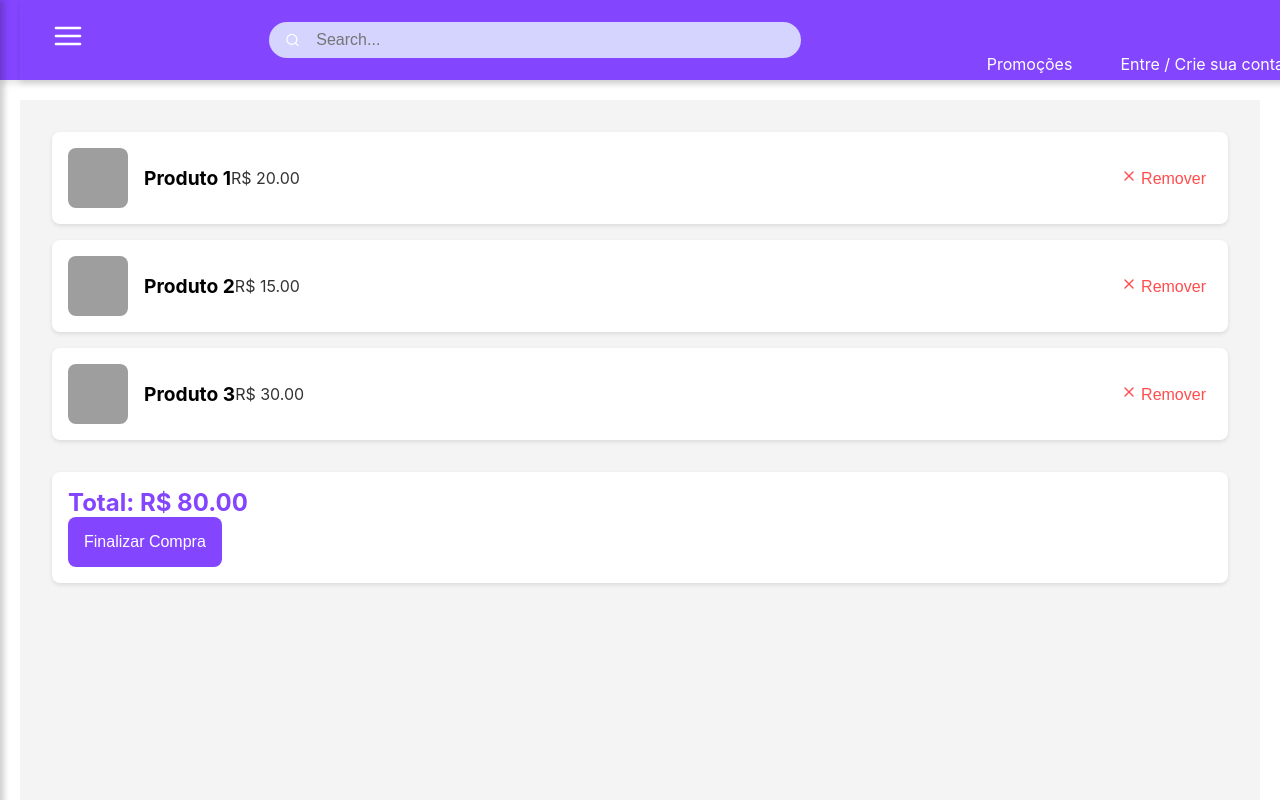
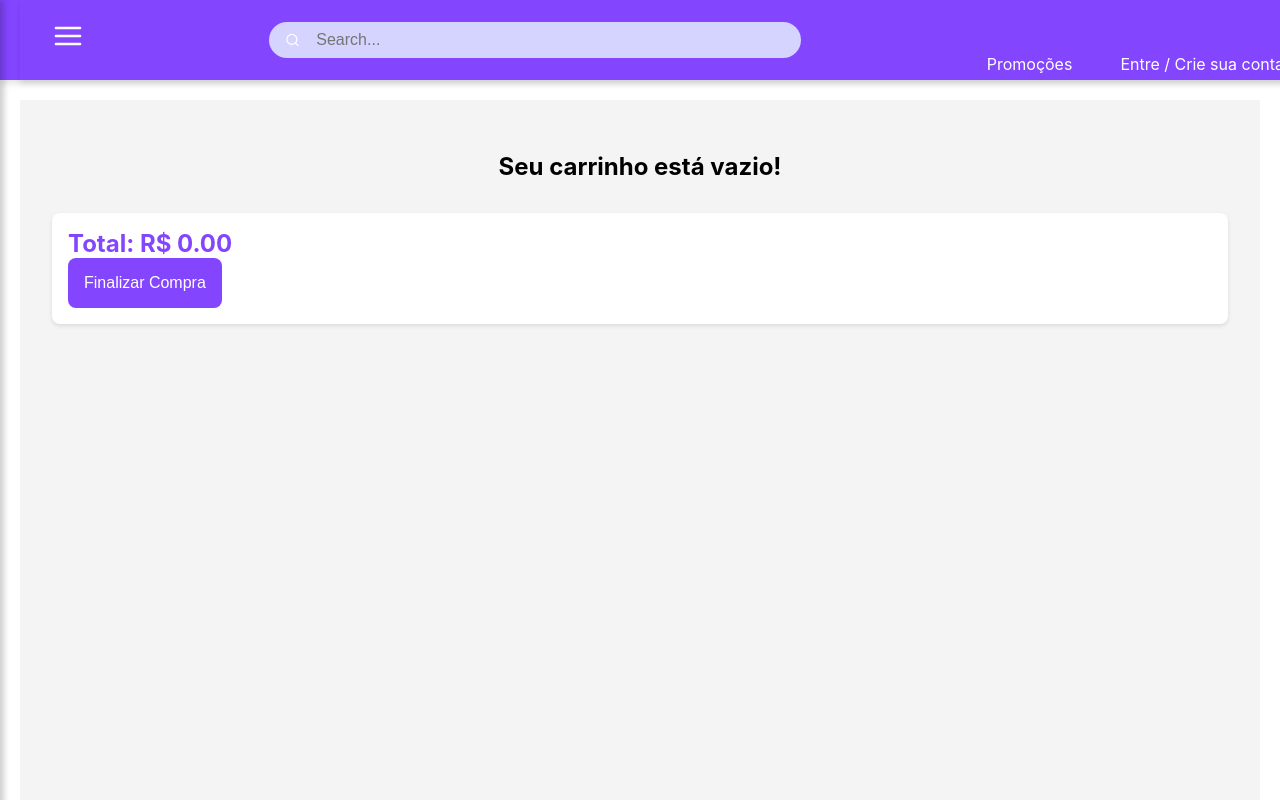
Before and after one commit to vLecaBR/sales-website-model, a React (Create React App) app: page /cart in a window 1280 px wide. Shown: the top 800 px of the page. Built offline with nearby package versions, Linux system fonts and the light colour scheme; grey boxes are pictures that could not be loaded.

Commit message:
problema com carrinho e ajustes css necessarios na tela e product card

```diff
--- a/src/App.jsx
+++ b/src/App.jsx
@@ -1,20 +1,22 @@
-import React from 'react';
+import React, { useState } from 'react';
 import { BrowserRouter as Router, Route, Routes } from 'react-router-dom';
 import Header from './Components/Header';
 import Footer from './Components/Footer';
 import ProductCard from './Components/Produtos';
-import Cart from './Pages/CART';
-import ProductPage from './Pages/Product';
+import Cart from './Pages/CART'; // Importe a página de Carrinho
+import ProductPage from './Pages/Product'; // Importe a página de Produto
 
 function App() {
+  const [cartItems, setCartItems] = useState([]); // Estado do carrinho
+
   const products = [
     {
       id: 1,
       name: 'Iphone 16',
       image: 'https://m.media-amazon.com/images/I/51m8qUn-4tL._AC_SX679_.jpg',
-      priceCash: '10000',
+      priceCash: 10000,
       installments: 10,
-      priceInstallment: '1200',
+      priceInstallment: 1200,
       description: 'Um smartphone revolucionário com tecnologia de ponta.',
     },
     // Adicione outros produtos conforme necessário
@@ -22,10 +24,12 @@ function App() {
 
   return (
     <Router>
-      <div className="App" style={{ display: 'flex', flexDirection: 'column', minHeight: '100vh' }}>
+      <div className="App">
         <Header />
-        <main style={{ padding: '20px', flex: 1 }}>
+
+        <main style={{ padding: '20px' }}>
           <Routes>
+            {/* Rota para a página inicial */}
             <Route
               path="/"
               element={
@@ -41,16 +45,21 @@ function App() {
                     }}
                   >
                     {products.map((product) => (
-                      <ProductCard key={product.id} product={product} />
+                      <ProductCard key={product.id} product={product} setCartItems={setCartItems} />
                     ))}
                   </div>
                 </>
               }
             />
-            <Route path="/cart" element={<Cart />} />
+
+            {/* Rota para a página de carrinho */}
+            <Route path="/cart" element={<Cart cartItems={cartItems} setCartItems={setCartItems} />} />
+
+            {/* Rota dinâmica para a página de produto individual */}
             <Route path="/produto/:id" element={<ProductPage products={products} />} />
           </Routes>
         </main>
+
         <Footer />
       </div>
     </Router>
--- a/src/Components/Produtos/index.jsx
+++ b/src/Components/Produtos/index.jsx
@@ -5,30 +5,49 @@ import styled from 'styled-components';
 const ProductContainer = styled.div`
   border: 1px solid #ddd;
   border-radius: 10px;
-  padding: 20px;
+  padding: 10px; /* Reduzindo o padding */
   text-align: center;
   background-color: #fff;
-  box-shadow: 0 4px 6px rgba(0, 0, 0, 0.1);
+  box-shadow: 0 2px 4px rgba(0, 0, 0, 0.1);
+  width: 100%; /* Para garantir que o cartão use a largura disponível */
+  max-width: 250px; /* Limitar a largura máxima do cartão */
+  margin: 10px; /* Adicionando margem entre os cartões */
 `;
 
 const ProductImage = styled.img`
-  width: 100%;
-  height: 200px;
-  object-fit: cover;
+  width: 100%; /* A imagem ocupará 100% da largura do cartão */
+  height: 150px; /* Definindo uma altura fixa para a imagem */
   border-radius: 10px;
+  object-fit: contain; /* Usar 'contain' para garantir que a imagem não seja cortada */
 `;
 
-const ProductCard = ({ product }) => {
+const ProductCard = ({ product, setCartItems }) => {
+  const addToCart = () => {
+    setCartItems((prevItems) => {
+      const itemIndex = prevItems.findIndex(item => item.id === product.id);
+      if (itemIndex > -1) {
+        const updatedItems = [...prevItems];
+        updatedItems[itemIndex].quantity += 1;
+        return updatedItems;
+      } else {
+        return [...prevItems, { ...product, quantity: 1 }];
+      }
+    });
+  };
+
   return (
     <ProductContainer>
       <ProductImage src={product.image} alt={product.name} />
-      <h2>{product.name}</h2>
-      <p>R$ {product.priceCash}</p>
+      <h3 style={{ fontSize: '1rem' }}>{product.name}</h3>
+      <p style={{ fontSize: '0.9rem' }}>R$ {product.priceCash.toFixed(2)}</p>
       <Link to={`/produto/${product.id}`}>
-        <button style={{ padding: '10px 20px', backgroundColor: '#8445FF', color: '#fff', border: 'none', borderRadius: '5px', cursor: 'pointer' }}>
+        <button style={{ padding: '5px 10px', backgroundColor: '#8445FF', color: '#fff', border: 'none', borderRadius: '5px', cursor: 'pointer', fontSize: '0.9rem' }}>
           Ver Detalhes
         </button>
       </Link>
+      <button onClick={addToCart} style={{ padding: '5px 10px', backgroundColor: '#28A745', color: '#fff', border: 'none', borderRadius: '5px', cursor: 'pointer', marginTop: '5px', fontSize: '0.9rem' }}>
+        Adicionar ao Carrinho
+      </button>
     </ProductContainer>
   );
 };
--- a/src/Pages/CART/index.jsx
+++ b/src/Pages/CART/index.jsx
@@ -1,5 +1,5 @@
 // CartPage.js
-import React, { useState } from 'react';
+import React from 'react';
 import styled from 'styled-components';
 import { FiX } from 'react-icons/fi';
 import Header from '../../Components/Header'; // Ajuste o caminho conforme necessário
@@ -87,33 +87,7 @@ const CheckoutButton = styled.button`
   }
 `;
 
-const itemsInCart = [
-  {
-    id: 1,
-    name: 'Produto 1',
-    price: 20.0,
-    image: 'https://m.media-amazon.com/images/I/51m8qUn-4tL._AC_SX679_.jpg',
-    quantity: 1,
-  },
-  {
-    id: 2,
-    name: 'Produto 2',
-    price: 15.0,
-    image: 'https://m.media-amazon.com/images/I/51m8qUn-4tL._AC_SX679_.jpg',
-    quantity: 2,
-  },
-  {
-    id: 3,
-    name: 'Produto 3',
-    price: 30.0,
-    image: 'https://m.media-amazon.com/images/I/51m8qUn-4tL._AC_SX679_.jpg',
-    quantity: 1,
-  },
-];
-
-export default function CartPage() {
-  const [cartItems, setCartItems] = useState(itemsInCart);
-
+export default function CartPage({ cartItems, setCartItems }) {
   const removeFromCart = (id) => {
     setCartItems(cartItems.filter(item => item.id !== id));
   };
@@ -127,18 +101,22 @@ export default function CartPage() {
 
       {/* Conteúdo do carrinho */}
       <CartContainer>
-        {cartItems.map(item => (
+        {cartItems.length === 0 ? (
+          <h2 style={{ textAlign: 'center' }}>Seu carrinho está vazio!</h2>
+        ) : (
+          cartItems.map(item => (
             <CartItem key={item.id}>
               <ItemDetails>
                 <ItemImage src={item.image} alt={item.name} />
                 <ItemName>{item.name}</ItemName>
-              <ItemPrice>R$ {item.price.toFixed(2)}</ItemPrice>
+                <ItemPrice>R$ {item.price.toFixed(2)} x {item.quantity}</ItemPrice>
               </ItemDetails>
               <RemoveButton onClick={() => removeFromCart(item.id)}>
                 <FiX /> Remover
               </RemoveButton>
             </CartItem>
-        ))}
+          ))
+        )}
 
         {/* Resumo do carrinho */}
         <CartSummary>
```
Lines whose indentation alone changed are shown as unchanged.
